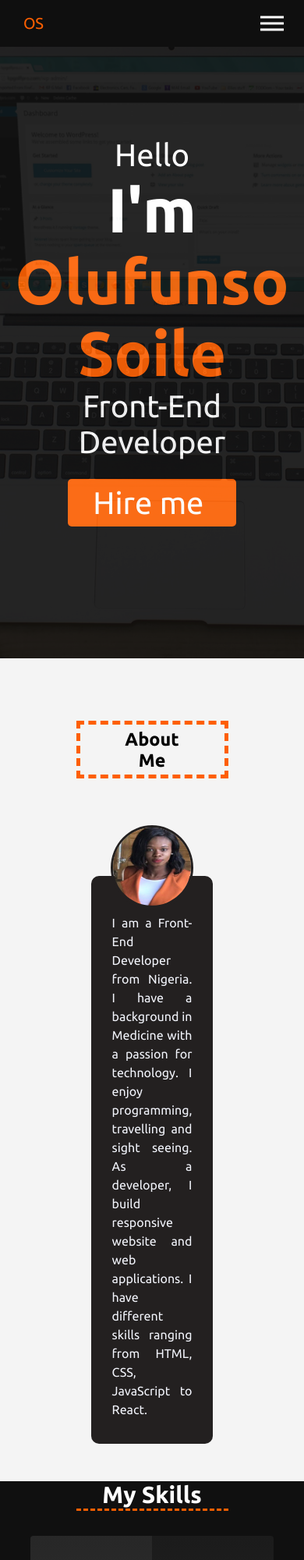
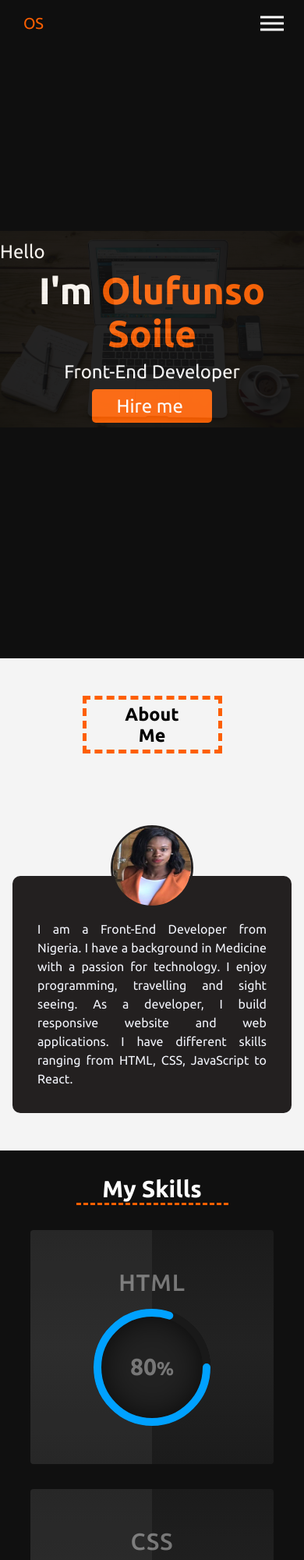
Before and after one commit to FunsoAdetola/olufunso-soile, a plain HTML site: page index.html in a window 390 px wide. Shown: the top 2000 px of the page at 78% size. Drawn offline with Linux system fonts and the light colour scheme.

Commit message:
new commit

```diff
--- a/css/styles.css
+++ b/css/styles.css
@@ -8,10 +8,10 @@
 }
 body{
   background-color: #101010;
-
-  /* background-color: #f2f4fb; */
   font-family: 'Ubuntu', sans-serif;
 }
+
+/* navbar */
 .flex{
   display: flex;
 }
@@ -25,6 +25,7 @@ body{
   z-index: 1000;
   min-width: 100%;
 }
+
 .brand{
   font-size: 20px;
   margin-left: 10px;
@@ -48,6 +49,10 @@ body{
 .hundred-vh{
   height:100vh;
 }
+
+
+/* header */
+
 #header{
    background-image: url(../images/laptop.jpg);
    background-size: cover;
@@ -62,12 +67,18 @@ body{
   opacity: 0.9;
   height: 100%;
   width: 100%;
-  padding: 5rem 3rem;
   color:white;
   font-size: 40px;
 }
+
+.header-container h1{
+  margin: 0.5rem 0;
+}
 .header-container p{
-  margin-bottom: 2rem;
+  margin-bottom: 1rem;
+}
+#hello{
+  text-align: left;
 }
 .orange{
   color:#fd5f00;
@@ -75,14 +86,8 @@ body{
 .text-align-center{
   text-align: center;
 }
-.image img{
-  width: 50%;
-  max-height: 30%;
-}
-#hello{
-  text-align: left;
-}
-.hire-button{
+
+.header-container .hire-button{
   background-color:#fd5f00;
   padding: 0.5rem 2rem;
   text-decoration: none;
@@ -90,6 +95,7 @@ body{
   margin-top: 1rem;
   width: 50px;
   border-radius: 5px;
+  text-align: center;
 }
 .hire-button:hover{
   background-color: #f2f4fb;
@@ -113,7 +119,6 @@ body{
   padding: 5px 40px;
   margin: 0 auto ;
   border: #fd5f00 dashed 5px;
-
 }
 
 #about{
@@ -147,19 +152,8 @@ body{
   line-height: 1.5;
 }
 .about-details p{
-  margin-top: 1rem;
+  margin-top: 1.5rem;
 }
-/* .semi-circle{
-  position: relative;
-  top: 0;
-  left: 50%;
-  transform: translateX(-50%);
-  height: 50px;
-  width: 30%;
-  border-radius:5px 5px 150px 150px;
-  background-color: #f2f4fb;
-
-} */
 
 /* skills section */
 #skills{
@@ -181,13 +175,12 @@ body{
   position: relative;
   width: 150px;
   height: 150px;
-  /* z-index: 100; */
 }
 
 .skill-container{
   width: 80%;
   display: grid;
-  grid-template-columns: repeat(auto-fit, minmax(250px, 1fr));
+  grid-template-columns: repeat(auto-fit, minmax(300px, 1fr));
   grid-row-gap: 2rem;
   grid-auto-rows: 300px;
   grid-column-gap: 2rem;
@@ -261,17 +254,18 @@ body{
 .text{
   position: relative;
   color: #777;
-  font-weight: 700;
-  font-size: 27px;
+  font-weight: 500;
+  font-size: 30px;
   letter-spacing: 1px;
   text-transform: uppercase;
   transition: 0.5s;
-  margin-bottom: 20px;
+  margin-bottom: 1rem;
 
 }
 .card:hover > .text{
   color: #fff;
 }
+
 .percent > svg > circle{
  width: 100%;
  height: 100%;
@@ -328,28 +322,29 @@ body{
 
 /* projects section */
 #projects{
-
   background-color: #f4f4f4;
   padding-top: 2rem;
 }
 
 .project-title h2{
   color: #101010;
+  padding: 0.5rem;
   font-size: 30px;
+  width: fit-content;
   font-weight: bold;
-  width: 30%;
   margin:2rem auto;
   text-transform: uppercase;
   font-weight: 700;
-  /* border:#fd5f00 dashed 5px; */
+  border: #101010 dashed 5px;
 }
+
 
 .grid{
   display:grid;
   grid-template-columns: repeat(auto-fit, minmax(300px,1fr));
   grid-auto-rows: 300px;
-  grid-column-gap: 1rem;
-  grid-row-gap: 1rem;
+  grid-column-gap: 2rem;
+  grid-row-gap: 2rem;
   margin: auto 2rem;
 
 }
@@ -377,13 +372,13 @@ body{
 }
 .project-card button{
   display: inline-block;
-  width: 45%;
+  width: 49%;
   padding: 10px 5px;
   background-color:#0f0f0f ;
   border: none;
   border-radius: 10px;
+}
 
-}
 .project-card button a{
   text-decoration: none;
   color: #f2f4fb;
@@ -498,7 +493,7 @@ footer{
   }
   .nav-list{
     position: fixed;
-    background-color:#433d3c;
+    background-color:#101010;
     min-height: 100vh;
     min-width: 100%;
     top:0;
@@ -540,15 +535,26 @@ footer{
   .hide{
     display:none;
   }
- .header{
-   font-size: 20px;
- }
+#header{
+  background-size: contain;
+}
+ .header-container{
+  padding:0;
+  font-size: 24px;
+}
   .about-heading, .project-title,.skills-heading, .contact-title{
-    margin: auto;
+    margin: 2rem auto;
     font-size: 20px;
     width: 50%;
+  }
 
+  #about{
+    padding: 1rem;
   }
+  .about-details{
+    width: 100%;
+  }
+
  #projects, #about, #contact, .skills{
    height: auto;
    padding-bottom: 3rem;
--- a/index.html
+++ b/index.html
@@ -47,9 +47,9 @@
 
   <div>
     <div id="header" class="hundred-vh">
-      <div class="header-container flex">
-        <div class="name text-align-center">
-          <span id="hello">Hello</span>
+      <div class="header-container flex text-align-center">
+        <div class="name">
+          <div id="hello">Hello</div>
           <h1>I'm <span class="orange"> Olufunso Soile</span></h1>
           <p>
             Front-End Developer
```
Also changed, not shown: index.js (+11 -12 lines).
